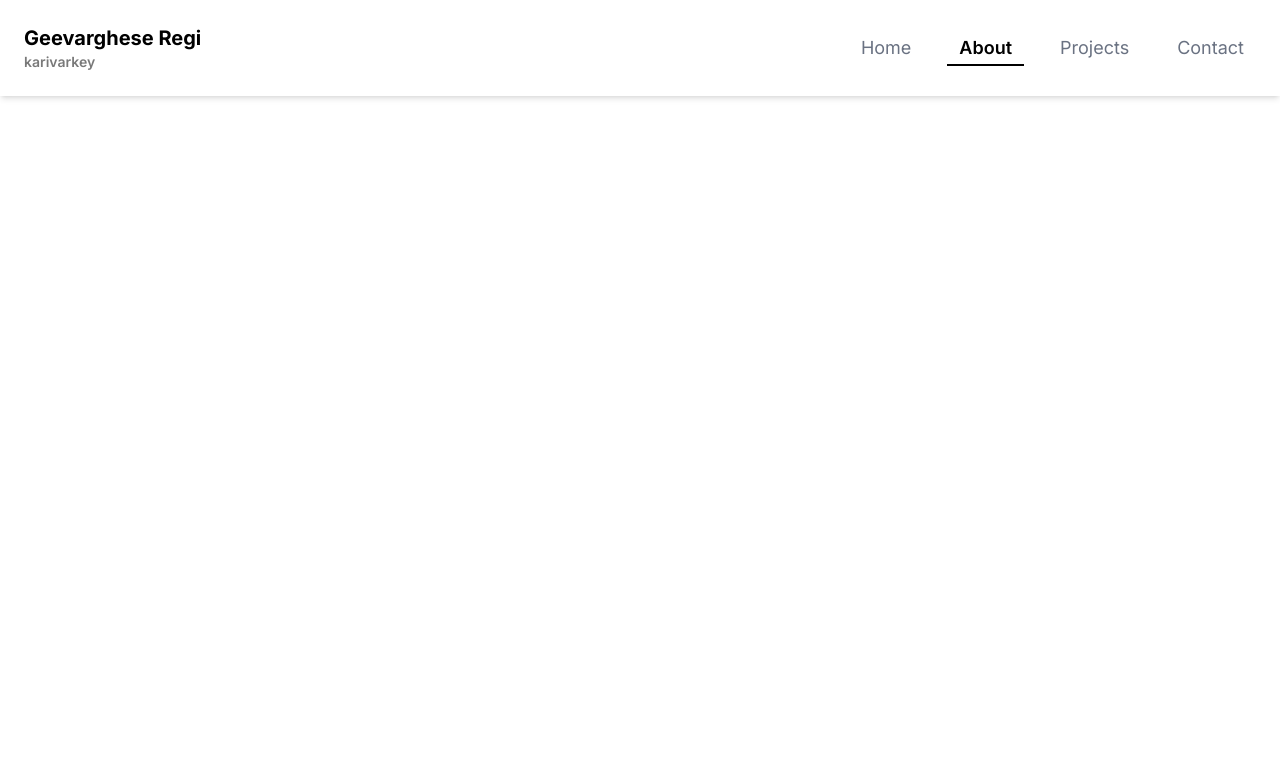
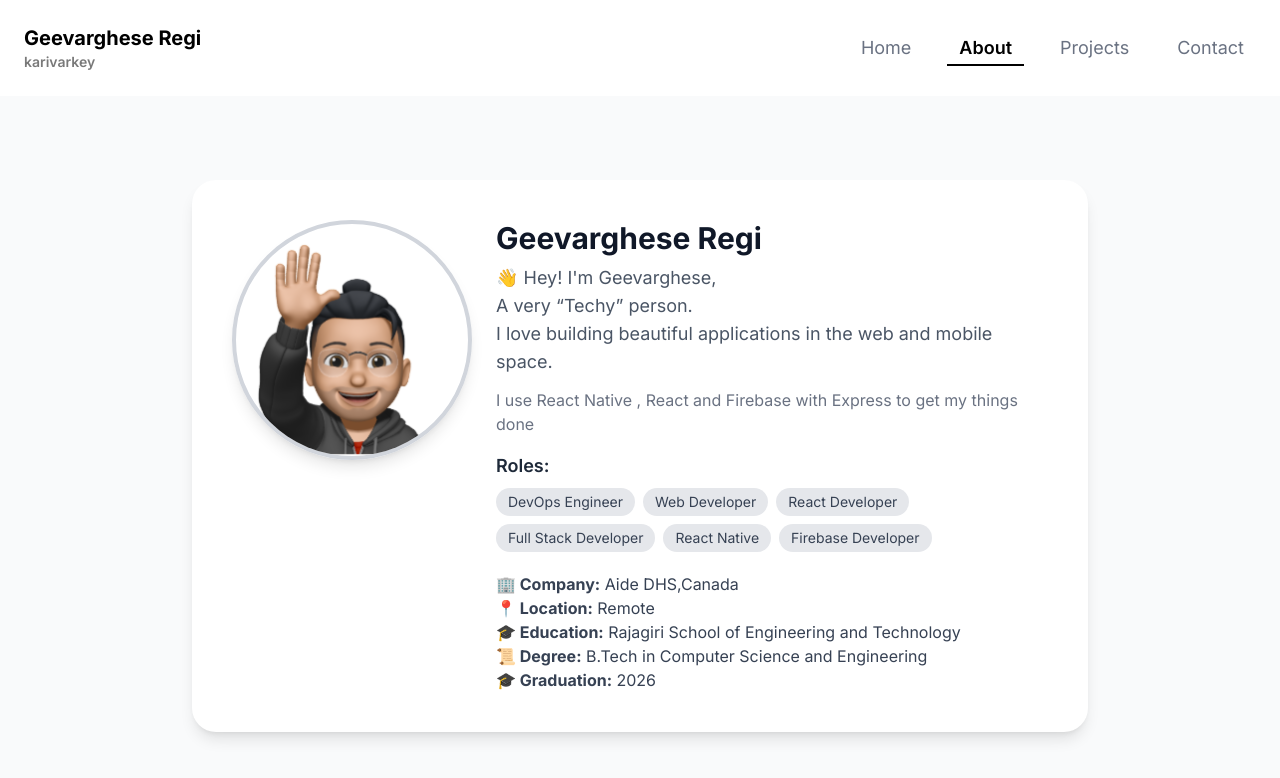
Before and after one commit to karivarkey/portfolio, a React (Vite) app: page /about in a window 1280 px wide. Shown: the top 778 px of the page. Built offline with nearby package versions, Linux system fonts and the light colour scheme.

Commit message:
add About page and routing; implement profile card with user information

```diff
--- a/src/App.tsx
+++ b/src/App.tsx
@@ -3,6 +3,7 @@ import { useEffect, useState } from "react";
 import Card from "./pages/Card";
 import Home from "./pages/Home";
 import Header from "./components/Header/Header";
+import About from "./pages/About";
 const App = () => {
   const [isMobile, setIsMobile] = useState(window.innerWidth <= 768);
 
@@ -20,6 +21,7 @@ const App = () => {
       {!isMobile && <Header />}
       <Routes>
         <Route path="/" element={isMobile ? <Card /> : <Home />} />
+        <Route path="/about" element={<About />} />
       </Routes>
     </BrowserRouter>
   );
--- /dev/null
+++ b/src/pages/About.tsx
@@ -0,0 +1,77 @@
+import profilePic from "./../assets/svg/About/me_wave.svg"; // Add your profile image here
+import data from "./../../data.json";
+
+const About = () => {
+  return (
+    <div
+      className="flex flex-col items-center justify-center  bg-gray-50 text-gray-900 p-6"
+      style={{ height: "calc(100vh - 80px)" }}
+    >
+      {/* Profile Card */}
+      <div className="max-w-4xl w-full bg-white shadow-lg rounded-3xl overflow-hidden flex flex-col md:flex-row p-6 md:p-10 transition-all duration-500 hover:shadow-2xl">
+        {/* Left - Profile Picture */}
+        <div className="relative flex-shrink-0 w-48 h-48 md:w-60 md:h-60 rounded-full overflow-hidden border-4 border-gray-300 shadow-lg">
+          <img
+            src={profilePic}
+            alt="Geevarghese Regi"
+            className="w-full h-full object-cover relative top-3"
+          />
+        </div>
+
+        {/* Right - Info Section */}
+        <div className="flex-1 flex flex-col justify-center px-6 mt-6 md:mt-0">
+          <h1 className="text-3xl font-bold text-gray-900">{data.name}</h1>
+          <p className="text-lg text-gray-600 mt-2">
+            {data.card.about.text.split("\n").map((line, index) => (
+              <span key={index} className="block">
+                {line}
+              </span>
+            ))}
+          </p>
+
+          <p className="text-md text-gray-500 mt-3">
+            {data.card.about.subText}
+          </p>
+
+          {/* Titles / Roles */}
+          <div className="mt-4">
+            <h3 className="text-lg font-semibold text-gray-800">Roles:</h3>
+            <div className="flex flex-wrap gap-2 mt-2">
+              {data.title.map((role, index) => (
+                <span
+                  key={index}
+                  className="px-3 py-1 bg-gray-200 text-gray-700 text-sm rounded-full"
+                >
+                  {role}
+                </span>
+              ))}
+            </div>
+          </div>
+
+          {/* Bio Info */}
+          <div className="mt-5 text-gray-700">
+            <p>
+              <strong>🏢 Company:</strong> {data.card.bio.company}
+            </p>
+            <p>
+              <strong>📍 Location:</strong> {data.card.bio.location}
+            </p>
+            <p>
+              <strong>🎓 Education:</strong> {data.card.bio.education}
+            </p>
+            <p>
+              <strong>📜 Degree:</strong> {data.card.bio.degree}
+            </p>
+            <p>
+              <strong>🎓 Graduation:</strong> {data.card.bio.graduation}
+            </p>
+          </div>
+
+          {/* Contact Links */}
+        </div>
+      </div>
+    </div>
+  );
+};
+
+export default About;
--- a/src/pages/Home.tsx
+++ b/src/pages/Home.tsx
@@ -56,6 +56,7 @@ const Home = () => {
             style={{
               animation: "fadeInUp 0.8s ease-out",
             }}
+            onClick={() => window.open("/about", "_self")} // Redirect to About Page
           >
             Learn More About Me
           </button>
```
Also changed, not shown: src/assets/svg/About/me_wave.svg (added).
